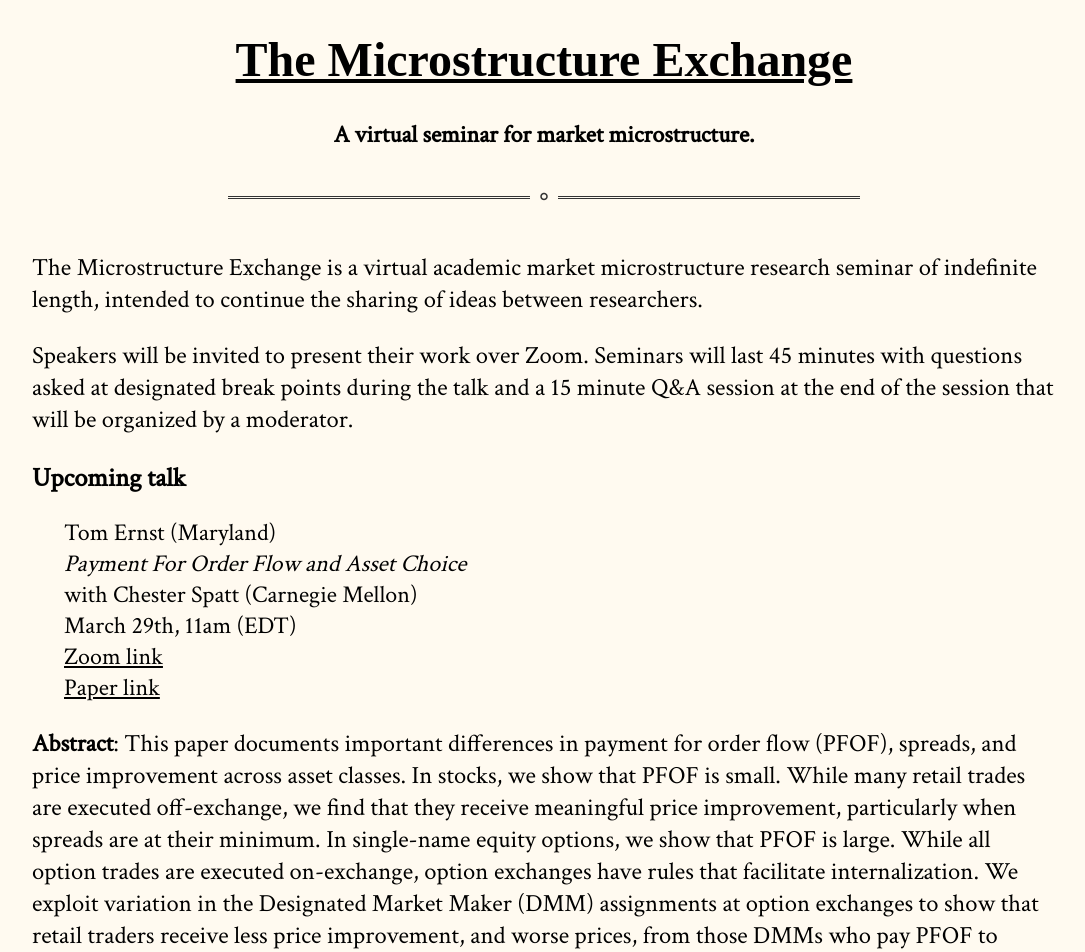
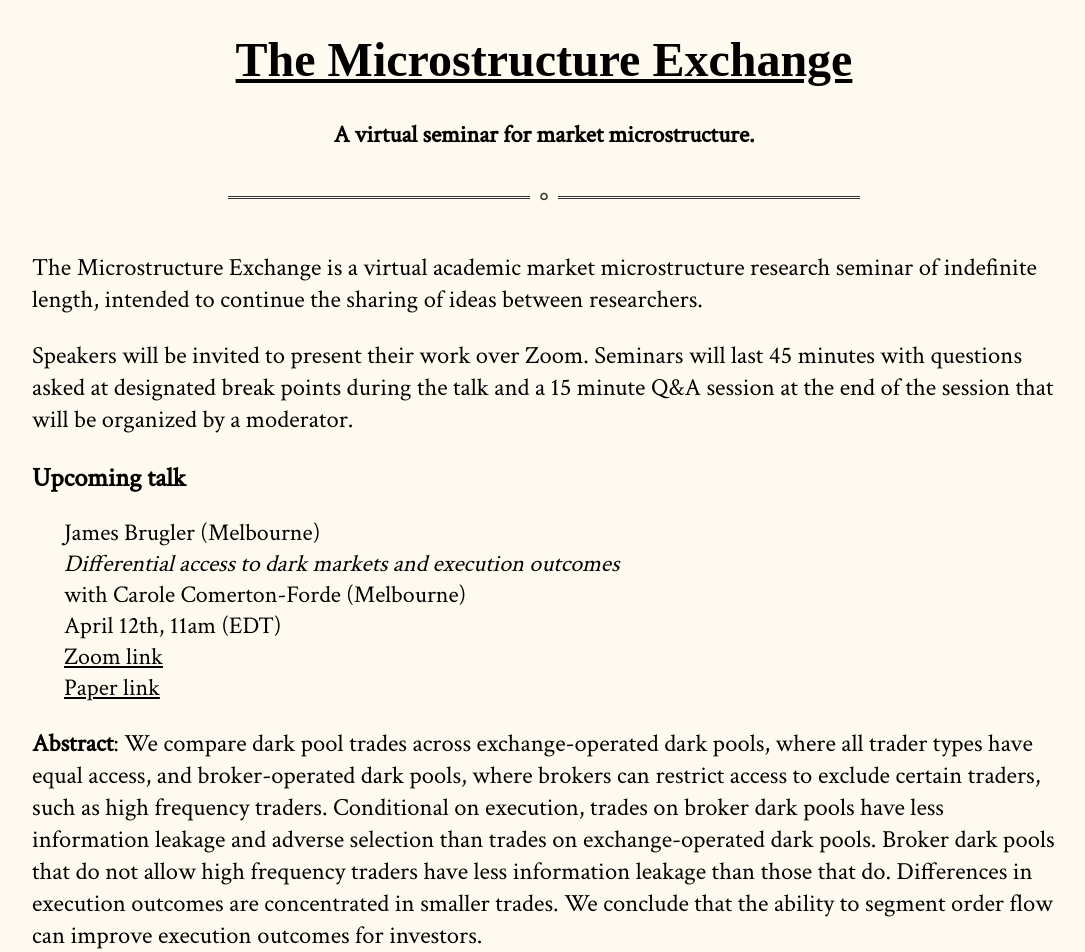
Before and after one commit to cpfiffer/microstructure.exchange, a Jekyll site: the page built from index.md, in a window 1280 px wide and 1400 px high. Shown: the top 952 px of the window, without its empty margins (96-1181 px from the left). Built offline with Jekyll 4.4.1, drawn with Linux system fonts in a browser that asks for light colours; some web fonts are replaced; some of the changed text lies outside the part shown.

Commit message:
Add CArole

```diff
--- a/_config.yml
+++ b/_config.yml
@@ -11,12 +11,12 @@ github:
   owner_name: Cameron Pfiffer
 
 speaker-info:
-  speaker-name: "Tom Ernst (Maryland)"
-  speaker-paper: "Payment For Order Flow and Asset Choice"
-  coauthors: "Chester Spatt (Carnegie Mellon)"
-  speaker-date: March 29th, 11am (EDT)
+  speaker-name: "James Brugler (Melbourne)"
+  speaker-paper: "Differential access to dark markets and execution outcomes"
+  coauthors: "Carole Comerton-Forde (Melbourne)"
+  speaker-date: April 12th, 11am (EDT)
   # discussant: "Michael Noe (Eurex), Amit Goyal (SFI/Lausanne), and Eric Uhlmann (INSEAD)"
-  paper-link: https://papers.ssrn.com/sol3/papers.cfm?abstract_id=4056512
+  paper-link: /papers/BCF_AusDarkPools_Mar22.pdf
   webinar-link: https://stockholmuniversity.zoom.us/j/66623062541
   # slides-link: /slides/RobinhoodSlides_TME.pdf
 
--- a/index.md
+++ b/index.md
@@ -18,7 +18,7 @@ Speakers will be invited to present their work over Zoom. Seminars will last 45
 
 {% include upcoming-speaker.html %}
 
-**Abstract**: This paper documents important differences in payment for order flow (PFOF), spreads, and price improvement across asset classes. In stocks, we show that PFOF is small. While many retail trades are executed off-exchange, we find that they receive meaningful price improvement, particularly when spreads are at their minimum. In single-name equity options, we show that PFOF is large. While all option trades are executed on-exchange, option exchanges have rules that facilitate internalization. We exploit variation in the Designated Market Maker (DMM) assignments at option exchanges to show that retail traders receive less price improvement, and worse prices, from those DMMs who pay PFOF to brokers, costing retail investors billions per year. Current debate concerning PFOF has focused on equity routing. We show that option routing is comparatively worse, and this gives rise to a second potential conflict of interest of brokers: encouraging customers to trade assets offering higher PFOF. As fintech has eliminated retail commissions, these cross-asset differences in PFOF have become far more consequential to broker incentives.
+**Abstract**: We compare dark pool trades across exchange-operated dark pools, where all trader types have equal access, and broker-operated dark pools, where brokers can restrict access to exclude certain traders, such as high frequency traders. Conditional on execution, trades on broker dark pools have less information leakage and adverse selection than trades on exchange-operated dark pools. Broker dark pools that do not allow high frequency traders have less information leakage than those that do. Differences in execution outcomes are concentrated in smaller trades.  We conclude that the ability to segment order flow can improve execution outcomes for investors.
 
 ## Calendar
 
```
Also changed, not shown: other parts of index.md (+1 -0 lines), 1 other file.
